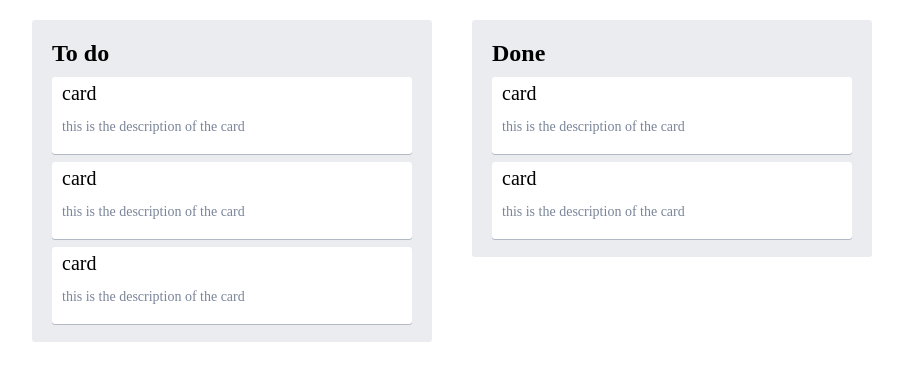
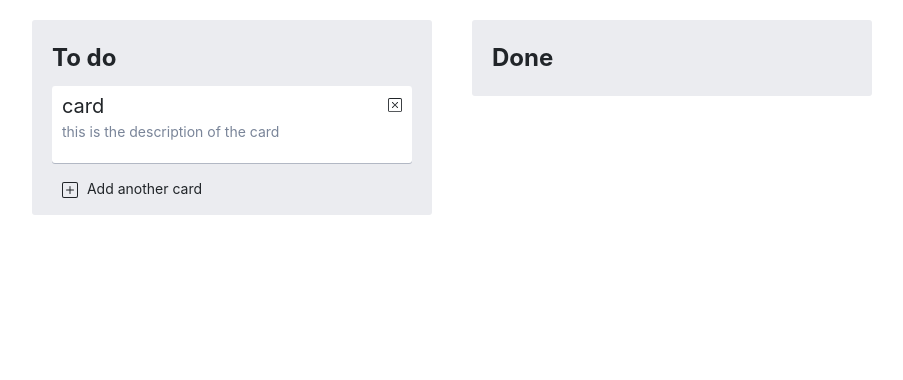
Before and after one commit to agengwibowoo/todo, a React (Create React App) app: page / in a window 1280 px wide. Shown: the top 380 px of the page, without its empty margins (188-1091 px from the left). Built offline with nearby package versions, Linux system fonts and the light colour scheme.

Commit message:
Add Modal CUD component

```diff
--- a/src/App.js
+++ b/src/App.js
@@ -1,45 +1,57 @@
+import React, { useState } from 'react';
+import 'bootstrap/dist/css/bootstrap.min.css';
 import Layout from './components/global/Layout';
 import TodoContainer from './components/todo/TodoContainer';
 import TodoCard from './components/todo/TodoCard';
+import TodoCardAdd from './components/todo/TodoCardAdd';
+import ModalAdd from './components/global/ModalAdd';
+import ModalEdit from './components/global/ModalEdit';
+import ModalDelete from './components/global/ModalDelete';
 
 const App = () => {
-  const handleCardDetail = () => {
-    alert('card opened')
+  const [showModalAdd, setShowModalAdd] = useState(false);
+  const [showModalEdit, setShowModalEdit] = useState(false);
+  const [showModalDelete, setShowModalDelete] = useState(false);
+  const handleCardAdd = () => {
+    setShowModalAdd(true);
+  }
+  const handleCardEdit = () => {
+    setShowModalEdit(true);
+  }
+  const handleCardDelete = (e) => {
+    e.stopPropagation();
+    setShowModalDelete(true);
   }
   return (
     <Layout>
+      <ModalAdd
+        show={showModalAdd}
+        setShow={setShowModalAdd}
+      />
+      <ModalEdit
+        show={showModalEdit}
+        setShow={setShowModalEdit}
+      />
+      <ModalDelete
+        show={showModalDelete}
+        setShow={setShowModalDelete}
+      />
       <TodoContainer
         title="To do"
       >
         <TodoCard
           title='card'
           desc='this is the description of the card'
-          detail={() => handleCardDetail()}
+          edit={() => handleCardEdit()}
+          deleteCard={(e) => handleCardDelete(e)}
         />
-        <TodoCard
-          title='card'
-          desc='this is the description of the card'
-          detail={() => handleCardDetail()}
-        />
-        <TodoCard
-          title='card'
-          desc='this is the description of the card'
-          detail={() => handleCardDetail()}
+        <TodoCardAdd
+          add={() => handleCardAdd()}
         />
       </TodoContainer>
       <TodoContainer
         title="Done"
       >
-        <TodoCard
-          title='card'
-          desc='this is the description of the card'
-          detail={() => handleCardDetail()}
-        />
-        <TodoCard
-          title='card'
-          desc='this is the description of the card'
-          detail={() => handleCardDetail()}
-        />
       </TodoContainer>
     </Layout>
   );
--- a/src/components/form/InputComponent.js
+++ b/src/components/form/InputComponent.js
@@ -1,19 +1,36 @@
 import React from 'react';
 import Form from 'react-bootstrap/Form';
 import PropTypes from 'prop-types';
+import styled from 'styled-components';
 
-const InputComponent = ({ label, type, placeholder, disabled, isError, errors }) => {
+const Required = styled.span`
+    color: red;
+    font-size: 12px;
+`
+
+const InputComponent = ({ input, meta, label, isTextArea, placeholder, disabled }) => {
     return (
         <Form.Group>
             <Form.Label>{label}</Form.Label>
-            <Form.Control
-                placeholder={placeholder}
-                disabled={disabled}
-            />
-            {isError &&
-                <Form.Control.Feedback type="invalid">
-                    {errors}
-                </Form.Control.Feedback>
+            {!isTextArea ?
+                <Form.Control
+                    placeholder={placeholder}
+                    disabled={disabled}
+                    {...input}
+                />
+                :
+                <Form.Control
+                    as="textarea"
+                    rows={3}
+                    placeholder={placeholder}
+                    disabled={disabled}
+                    {...input}
+                />
+            }
+            {meta.touched && meta.error &&
+                <Required>
+                    {meta.error}
+                </Required>
             }
         </Form.Group>
     )
@@ -23,14 +40,12 @@ InputComponent.propTypes = {
     label: PropTypes.string.isRequired,
     placeholder: PropTypes.string.isRequired,
     disabled: PropTypes.bool,
-    isError: PropTypes.bool,
-    errors: PropTypes.string,
+    isTextArea: PropTypes.bool,
 }
 
 InputComponent.defaultProps = {
     disabled: false,
-    isError: false,
-    errors: '',
+    isTextArea: false,
 }
 
 export default InputComponent
--- /dev/null
+++ b/src/components/global/ModalAdd.js
@@ -0,0 +1,57 @@
+import React from 'react';
+import Modal from 'react-bootstrap/Modal';
+import Button from 'react-bootstrap/Button';
+import { Form, Field } from 'react-final-form';
+import InputComponent from '../form/InputComponent';
+
+const ModalEdit = ({ show, setShow, action, type }) => {
+    const onSubmit = values => {
+        window.alert(JSON.stringify(values, 0, 2));
+    }
+    const required = value => (value ? undefined : 'Judul harus diisi!')
+    return (
+        <Modal
+            action={action}
+            show={show}
+            onHide={() => setShow(false)}
+            dialogClassName="modal-90w"
+            aria-labelledby="contained-modal-title-vcenter"
+            centered
+        >
+            <Modal.Header closeButton>
+                <Modal.Title>
+                    Add
+                </Modal.Title>
+            </Modal.Header>
+            <Modal.Body>
+                <Form
+                    onSubmit={onSubmit}
+                    render={({ handleSubmit }) => (
+                        <form onSubmit={handleSubmit}>
+                            <Field
+                                name="title"
+                                label="Judul"
+                                placeholder="Masukkan judul"
+                                validate={required}
+                                component={InputComponent}
+                            />
+                            <Field
+                                name="desc"
+                                label="Deskripsi"
+                                placeholder="Masukkan deskripsi"
+                                isTextArea
+                                component={InputComponent}
+                            />
+                            <Button type="submit" style={{ float: 'right' }}>
+                                Submit
+                            </Button>
+                        </form>
+                    )}
+                >
+                </Form>
+            </Modal.Body>
+        </Modal >
+    )
+}
+
+export default ModalEdit
--- /dev/null
+++ b/src/components/global/ModalDelete.js
@@ -0,0 +1,42 @@
+import React from 'react';
+import Modal from 'react-bootstrap/Modal';
+import Button from 'react-bootstrap/Button';
+import { Form } from 'react-final-form';
+
+const ModalEdit = ({ show, setShow, action, type }) => {
+    const onSubmit = () => {
+        console.log('deleted')
+    }
+    return (
+        <Modal
+            action={action}
+            show={show}
+            onHide={() => setShow(false)}
+            dialogClassName="modal-90w"
+            aria-labelledby="contained-modal-title-vcenter"
+            centered
+        >
+            <Modal.Header closeButton>
+                <Modal.Title>
+                    Delete
+                </Modal.Title>
+            </Modal.Header>
+            <Modal.Body>
+                <Form
+                    onSubmit={onSubmit}
+                    render={({ handleSubmit }) => (
+                        <form onSubmit={handleSubmit}>
+                            <p>Apakah anda yakin akan menghapus card ini?</p>
+                            <Button variant="danger" type="submit" style={{ float: 'right' }}>
+                                Ya
+                            </Button>
+                        </form>
+                    )}
+                >
+                </Form>
+            </Modal.Body>
+        </Modal >
+    )
+}
+
+export default ModalEdit
--- /dev/null
+++ b/src/components/global/ModalEdit.js
@@ -0,0 +1,64 @@
+import React from 'react';
+import Modal from 'react-bootstrap/Modal';
+import Button from 'react-bootstrap/Button';
+import { Form, Field } from 'react-final-form';
+import InputComponent from '../form/InputComponent';
+import SelectComponent from '../form/SelectComponent';
+
+const ModalEdit = ({ show, setShow, action, type }) => {
+    const onSubmit = values => {
+        window.alert(JSON.stringify(values, 0, 2));
+    }
+    const required = value => (value ? undefined : 'Judul harus diisi!')
+    return (
+        <Modal
+            action={action}
+            show={show}
+            onHide={() => setShow(false)}
+            dialogClassName="modal-90w"
+            aria-labelledby="contained-modal-title-vcenter"
+            centered
+        >
+            <Modal.Header closeButton>
+                <Modal.Title>
+                    Edit
+                </Modal.Title>
+            </Modal.Header>
+            <Modal.Body>
+                <Form
+                    onSubmit={onSubmit}
+                    render={({ handleSubmit }) => (
+                        <form onSubmit={handleSubmit}>
+                            <Field
+                                name="title"
+                                label="Judul"
+                                placeholder="Masukkan judul"
+                                validate={required}
+                                component={InputComponent}
+                            />
+                            <Field
+                                name="desc"
+                                label="Deskripsi"
+                                placeholder="Masukkan deskripsi"
+                                isTextArea
+                                component={InputComponent}
+                            />
+                            <Field
+                                name="status"
+                                label="Status"
+                                placeholder="Pilih status"
+                                component={SelectComponent}
+                            />
+                            <Button type="submit" style={{ float: 'right' }}>
+                                Submit
+                            </Button>
+                        </form>
+                    )}
+                >
+                </Form>
+            </Modal.Body>
+        </Modal >
+    )
+}
+
+export default ModalEdit
--- a/src/components/todo/TodoCard.js
+++ b/src/components/todo/TodoCard.js
@@ -1,6 +1,7 @@
 import React from 'react';
 import styled from 'styled-components';
 import PropTypes from 'prop-types';
+import { XSquare } from 'react-bootstrap-icons';
 
 const Container = styled.div`
     background-color: #fff;
@@ -17,21 +18,33 @@ const Container = styled.div`
     &:hover {
         background-color: #f4f6f7;
     }
-`
+    `
 
 const Title = styled.span`
     font-size: 20px;
-`
+    `
 
 const Desc = styled.p`
     font-size: 14px;
     color: #7A8599;
+    `
+
+const Delete = styled.div`
+    display: inline;
+    float: right;
+    border-radius: 5px;
+    &:hover {
+        color: red;
+    }
 `
 
-const TodoCard = ({ title, desc, detail }) => {
+const TodoCard = ({ title, desc, edit, deleteCard }) => {
     return (
-        <Container onClick={detail}>
+        <Container onClick={edit}>
             <Title>{title}</Title>
+            <Delete onClick={deleteCard}>
+                <XSquare size={14} />
+            </Delete>
             <Desc>{desc}</Desc>
         </Container>
     )
--- /dev/null
+++ b/src/components/todo/TodoCardAdd.js
@@ -0,0 +1,25 @@
+import React from 'react';
+import styled from 'styled-components';
+import { PlusSquare } from 'react-bootstrap-icons';
+
+const Container = styled.div`
+    padding: 5px 10px;
+    background-color: inherit;
+    &:hover {
+        background-color: #f4f6f7;
+        cursor: pointer;
+    }
+    `
+const Label = styled.span`
+    font-size: 14px;
+    margin-left: 5px;
+`
+const TodoCardAdd = ({ add }) => {
+    return (
+        <Container onClick={add}>
+            <PlusSquare /><Label> Add another card</Label>
+        </Container>
+    )
+}
+
+export default TodoCardAdd
```
Also changed, not shown: 1 other file (tests, documents, lock files or other folders).
